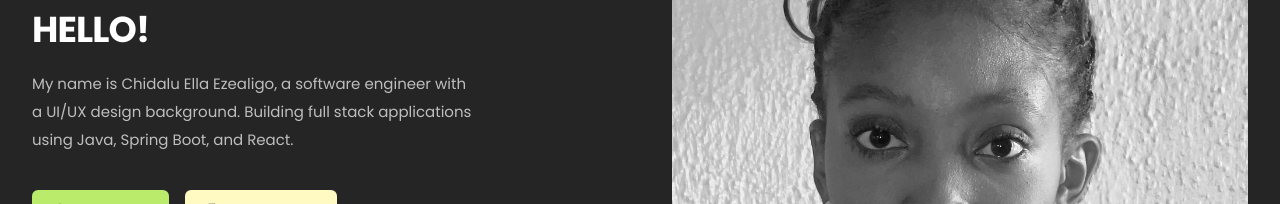
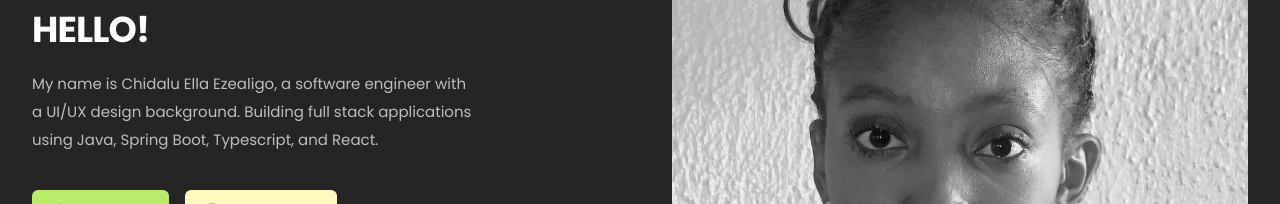
Before and after one commit to Dalu-codes/Portfolio, a React (Vite) app: page / in a window 1280 px wide. Shown: the part 213-417 px from the top of the page. Built offline with nearby package versions, Linux system fonts and the light colour scheme.

Commit message:
update bio text

```diff
--- a/src/components/Hero.tsx
+++ b/src/components/Hero.tsx
@@ -16,7 +16,7 @@ export default function Hero() {
         <Reveal className="max-w-md">
           <h1 className="text-4xl font-bold mb-5 tracking-tight">HELLO!</h1>
           <p className="text-[15px] leading-7 text-white/70 font-regular mb-9">
-            My name is Chidalu Ella Ezealigo, a software engineer with a UI/UX design background. Building full stack applications using Java, Spring Boot, and React.
+            My name is Chidalu Ella Ezealigo, a software engineer with a UI/UX design background. Building full stack applications using Java, Spring Boot, Typescript, and  React.
           </p>
           <div className="flex items-center gap-4">
             <button
```
